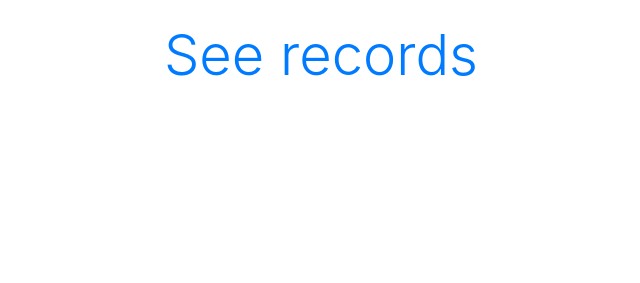
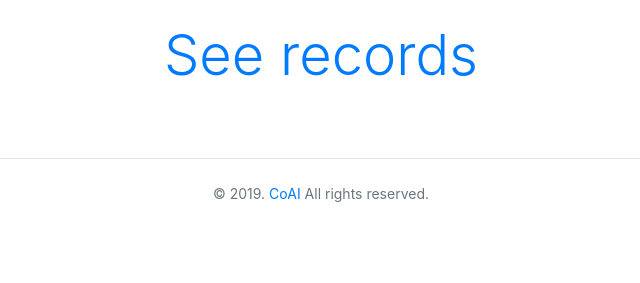
Before and after one commit to thu-coai/cotk_dashboard, a Django app: page / in a window 1280 px wide. Shown: the part 186-469 px from the top of the page, without its empty margins (319-959 px from the left). Run offline with Django 3.2, Linux system fonts and the light colour scheme; some libraries are stand-ins or nearby versions.

Commit message:
add footer & update readme & fix

```diff
--- a/dashboard/admin.py
+++ b/dashboard/admin.py
@@ -1,7 +1,8 @@
 from django.contrib import admin
-from dashboard.models import Record, Dataloader
+from dashboard.models import Record, Dataloader, Profile
 
 # Register your models here.
 
+admin.site.register(Profile)
 admin.site.register(Record)
 admin.site.register(Dataloader)
--- a/dashboard/templates/dashboard/base.html
+++ b/dashboard/templates/dashboard/base.html
@@ -16,7 +16,7 @@
 
   <script src="{% static 'lib/jquery-3.2.1/jquery-3.2.1.js' %}"></script>
   <script src="{% static 'lib/bootstrap-4.3.1-dist/js/bootstrap.bundle.js' %}"></script>
-  <script src="{% static 'lib/DataTables/datatables.js'%}"></script>
+  <script src="{% static 'lib/DataTables/datatables.js' %}"></script>
   <script src="{% static 'lib/jquery-3.2.1/jquery.json-viewer.js' %}"></script>
 
   {% bootstrap_messages %}
@@ -77,6 +77,15 @@
 
 {% block content %}{% endblock %}
 
+<footer class="my-5">
+    <hr>
+    <p class="py-2 text-center text-muted">
+      © 2019.
+      <a href="http://coai.cs.tsinghua.edu.cn/" target="_Blank">CoAI</a>
+      All rights reserved.
+    </p>
+</footer>
+
 {% block script %}{% endblock %}
 </body>
 </html>
```
Also changed, not shown: dashboard/views/users.py (+8 -2 lines), README.md, dashboard/migrations/0001_initial.py, dashboard/migrations/0002_record_description.py (deleted), dashboard/migrations/0003_record_hidden.py (deleted), dashboard/migrations/0004_auto_20190727_1533.py (deleted), dashboard/migrations/0005_record_file_id.py (deleted), dashboard/migrations/0006_auto_20190816_0217.py (deleted), 1 other file.
